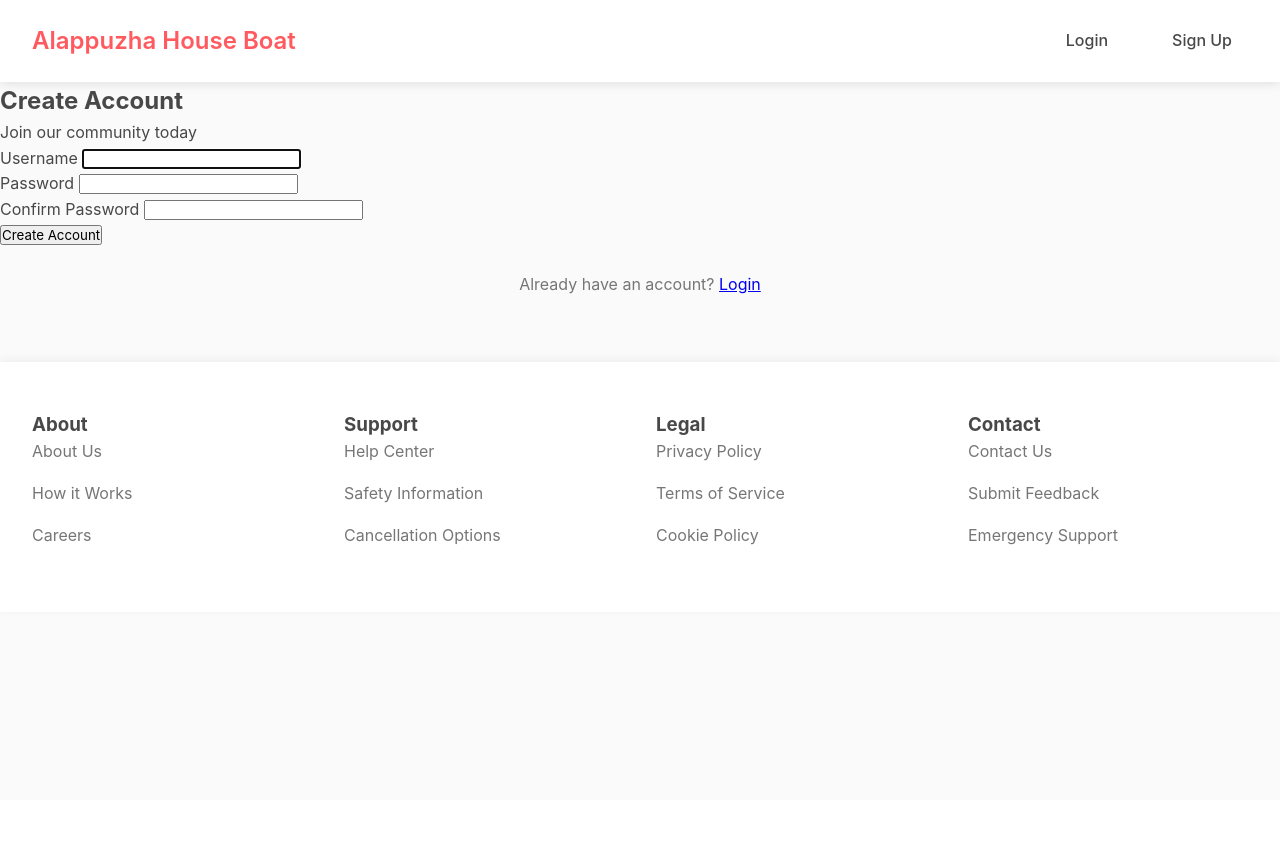
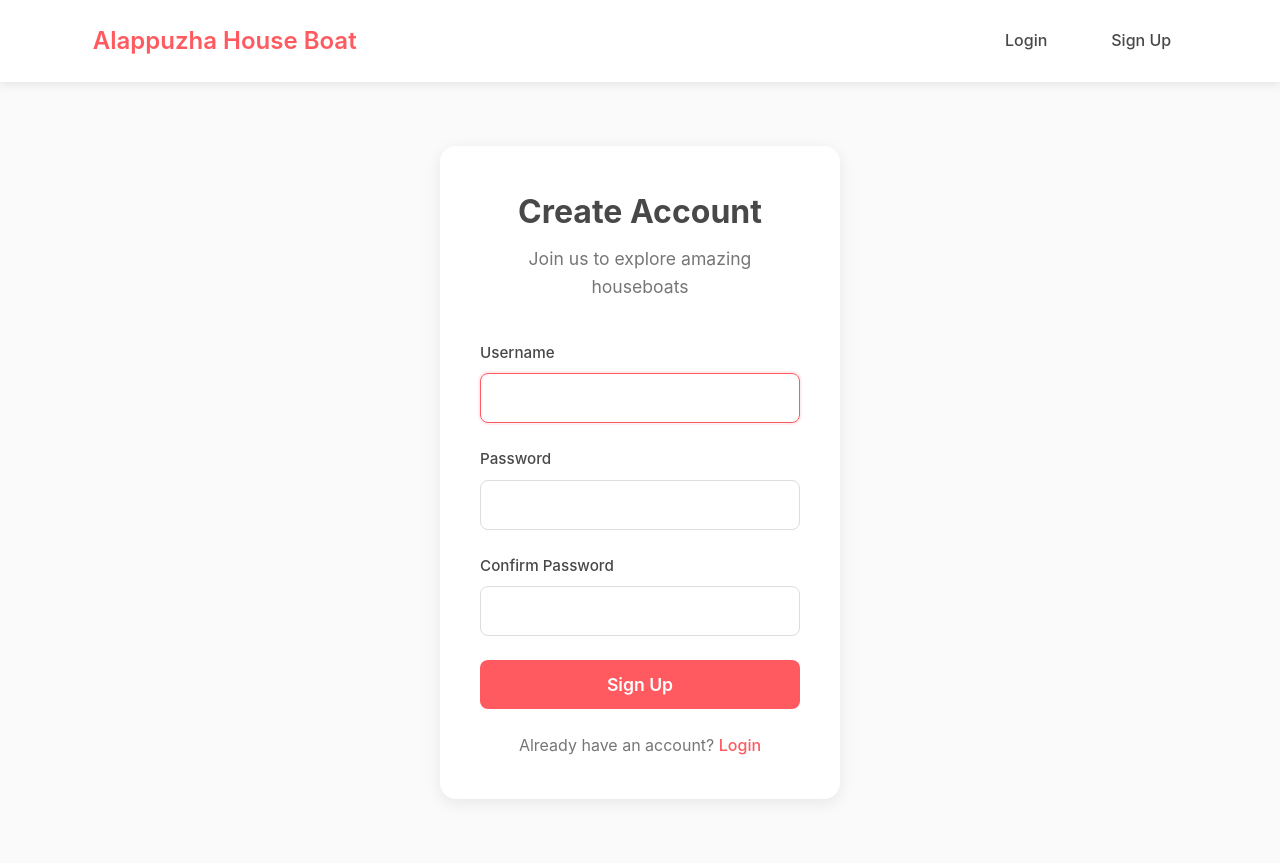
Before and after one commit to davidjustine1/Allapy, a Django app: page /signup/ in a window 1280 px wide. Before the commit the page ends 545 px from the top, so only its background shows below. Run offline with Django 4.2, Linux system fonts and the light colour scheme; parts of the project's set-up code (start-up, migrations or seed data) failed here and were passed over.

Commit message:
Refactor user templates for improved styling and responsiveness; update layout and design elements

```diff
--- a/users/templates/users/base.html
+++ b/users/templates/users/base.html
@@ -36,7 +36,8 @@
         }
 
         .navbar-content {
-            max-width: 1440px;
+            max-width: 1200px;
+            width: 90%;
             margin: 0 auto;
             display: flex;
             justify-content: space-between;
@@ -91,7 +92,8 @@
         }
 
         .footer-content {
-            max-width: 1440px;
+            max-width: 1200px;
+            width: 90%;
             margin: 0 auto;
             display: grid;
             grid-template-columns: repeat(4, 1fr);
@@ -125,7 +127,6 @@
             <div class="nav-links">
                 {% if user.is_authenticated %}
                     <a href="{% url 'home' %}">Home</a>
-                    <a href="#">Explore</a>
                     <a href="#">Bookings</a>
 
                     <a href="{% url 'logout' %}">Logout</a>
@@ -140,41 +141,5 @@
     {% block content %}
     {% endblock %}
 
-    <footer class="footer">
-        <div class="footer-content">
-            <div>
-                <h3>About</h3>
-                <ul class="footer-links">
-                    <li><a href="#">About Us</a></li>
-                    <li><a href="#">How it Works</a></li>
-                    <li><a href="#">Careers</a></li>
-                </ul>
-            </div>
-            <div>
-                <h3>Support</h3>
-                <ul class="footer-links">
-                    <li><a href="#">Help Center</a></li>
-                    <li><a href="#">Safety Information</a></li>
-                    <li><a href="#">Cancellation Options</a></li>
-                </ul>
-            </div>
-            <div>
-                <h3>Legal</h3>
-                <ul class="footer-links">
-                    <li><a href="#">Privacy Policy</a></li>
-                    <li><a href="#">Terms of Service</a></li>
-                    <li><a href="#">Cookie Policy</a></li>
-                </ul>
-            </div>
-            <div>
-                <h3>Contact</h3>
-                <ul class="footer-links">
-                    <li><a href="#">Contact Us</a></li>
-                    <li><a href="#">Submit Feedback</a></li>
-                    <li><a href="#">Emergency Support</a></li>
-                </ul>
-            </div>
-        </div>
-    </footer>
 </body>
 </html>
--- a/users/templates/users/signup.html
+++ b/users/templates/users/signup.html
@@ -4,13 +4,113 @@
 
 {% block content %}
 <style>
-    // ... same styles as login.html ...
+    .auth-container {
+        max-width: 400px;
+        margin: 4rem auto;
+        padding: 2.5rem;
+        background: white;
+        border-radius: 16px;
+        box-shadow: 0 4px 16px rgba(0,0,0,0.08);
+        text-align: center;
+    }
+
+    .auth-header {
+        margin-bottom: 2.5rem;
+    }
+
+    .auth-header h2 {
+        font-size: 2rem;
+        color: var(--text-dark);
+        margin-bottom: 0.5rem;
+        font-weight: 700;
+    }
+
+    .auth-header p {
+        color: var(--text-muted);
+        font-size: 1.1rem;
+    }
+
+    .form-group {
+        margin-bottom: 1.5rem;
+        text-align: left;
+    }
+
+    .form-group label {
+        display: block;
+        margin-bottom: 0.5rem;
+        color: var(--text-dark);
+        font-weight: 500;
+        font-size: 0.95rem;
+    }
+
+    .form-group input {
+        width: 100%;
+        padding: 0.875rem 1rem;
+        border: 1px solid #ddd;
+        border-radius: 8px;
+        font-size: 1rem;
+        transition: all 0.2s;
+    }
+
+    .form-group input:focus {
+        outline: none;
+        border-color: var(--airbnb-red);
+        box-shadow: 0 0 0 2px rgba(255,90,95,0.1);
+    }
+
+    .auth-btn {
+        width: 100%;
+        padding: 0.875rem;
+        background: var(--airbnb-red);
+        color: white;
+        border: none;
+        border-radius: 8px;
+        font-size: 1.1rem;
+        font-weight: 600;
+        cursor: pointer;
+        transition: all 0.2s;
+    }
+
+    .auth-btn:hover {
+        transform: translateY(-1px);
+        background: #E00B41;
+        box-shadow: 0 4px 12px rgba(255,90,95,0.2);
+    }
+
+    .error-message {
+        background: #FDE8E8;
+        color: #E00B41;
+        padding: 1rem;
+        border-radius: 8px;
+        margin-bottom: 1.5rem;
+        font-size: 0.95rem;
+        text-align: left;
+    }
+
+    .form-error {
+        color: var(--airbnb-red);
+        font-size: 0.875rem;
+        margin-top: 0.5rem;
+        display: block;
+    }
+
+    .auth-link {
+        color: var(--airbnb-red);
+        text-decoration: none;
+        font-weight: 500;
+        transition: color 0.2s;
+    }
+
+    .auth-link:hover {
+        color: #E00B41;
+        text-decoration: underline;
+    }
 </style>
 
 <div class="auth-container">
     <div class="auth-header">
         <h2>Create Account</h2>
-        <p>Join our community today</p>
+        <p>Join us to explore amazing houseboats</p>
     </div>
 
     {% if form.errors %}
@@ -25,33 +125,27 @@
             <label for="id_username">Username</label>
             {{ form.username }}
             {% if form.username.errors %}
-            <small style="color: var(--airbnb-red); display: block; margin-top: 0.5rem;">
-                {{ form.username.errors.0 }}
-            </small>
+            <span class="form-error">{{ form.username.errors.0 }}</span>
             {% endif %}
         </div>
         <div class="form-group">
             <label for="id_password1">Password</label>
             {{ form.password1 }}
             {% if form.password1.errors %}
-            <small style="color: var(--airbnb-red); display: block; margin-top: 0.5rem;">
-                {{ form.password1.errors.0 }}
-            </small>
+            <span class="form-error">{{ form.password1.errors.0 }}</span>
             {% endif %}
         </div>
         <div class="form-group">
             <label for="id_password2">Confirm Password</label>
             {{ form.password2 }}
             {% if form.password2.errors %}
-            <small style="color: var(--airbnb-red); display: block; margin-top: 0.5rem;">
-                {{ form.password2.errors.0 }}
-            </small>
+            <span class="form-error">{{ form.password2.errors.0 }}</span>
             {% endif %}
         </div>
-        <button type="submit" class="auth-btn">Create Account</button>
+        <button type="submit" class="auth-btn">Sign Up</button>
     </form>
 
-    <p style="text-align: center; margin-top: 1.5rem; color: var(--text-muted);">
+    <p style="margin-top: 1.5rem; color: var(--text-muted);">
         Already have an account? <a href="{% url 'login' %}" class="auth-link">Login</a>
     </p>
 </div>
```
Also changed, not shown: users/templates/users/home.html (+30 -9 lines), users/templates/users/login.html (+20 -13 lines), db.sqlite3.
